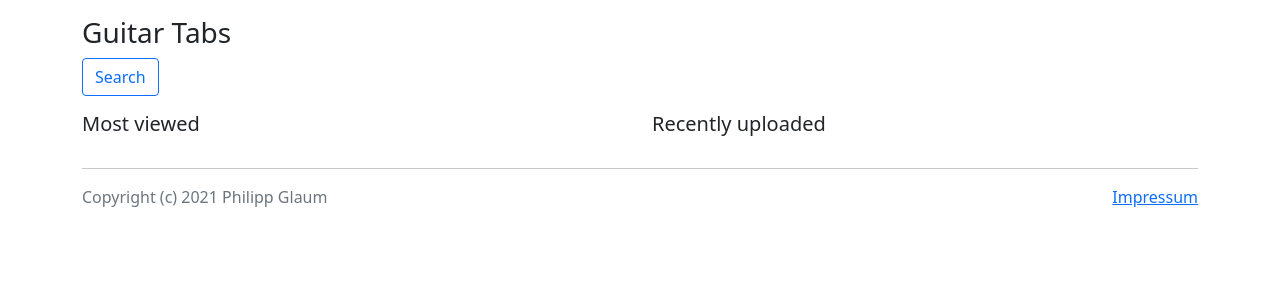
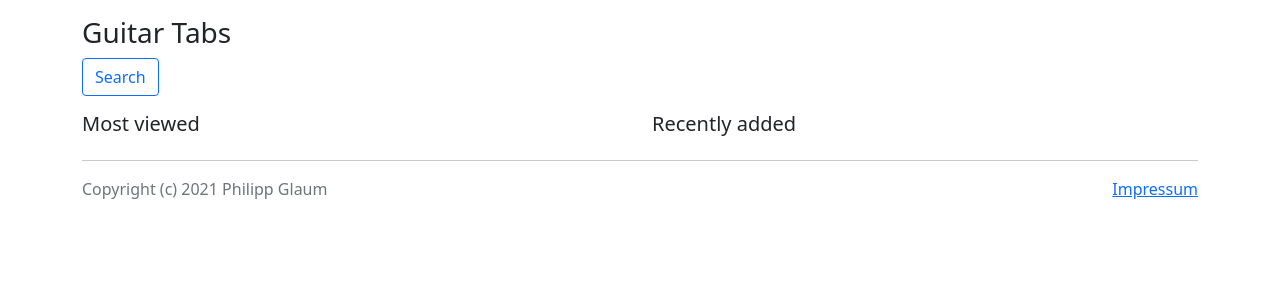
Before and after one commit to pglaum/pytabweb, a Flask app: page / in a window 1280 px wide. Shown: the part 56-356 px from the top of the page. Run offline with Flask 2, Linux system fonts and the light colour scheme; data that the repository does not hold is empty; some libraries are stand-ins or nearby versions.

Commit message:
improve index layout

```diff
--- a/web/templates/main/index.html
+++ b/web/templates/main/index.html
@@ -23,9 +23,9 @@
     <div class="col-md-6">
       <h5 class="mt-3">Most viewed</h5>
 
-      <ul>
+      <ul class="list-group">
         {% for t in most_viewed %}
-          <li>
+          <li class="list-group-item">
             <a href="{{ url_for('tabs.render', tab_id=t.id) }}">
               {{ t.band }} · {{ t.song }}
             </a>
@@ -35,11 +35,11 @@
     </div>
 
     <div class="col-md-6">
-      <h5 class="mt-3">Recently uploaded</h5>
+      <h5 class="mt-3">Recently added</h5>
 
-      <ul>
+      <ul class="list-group">
         {% for t in recently_uploaded %}
-          <li>
+          <li class="list-group-item">
             <a href="{{ url_for('tabs.render', tab_id=t.id) }}">
               {{ t.band }} · {{ t.song }}
             </a>
```
